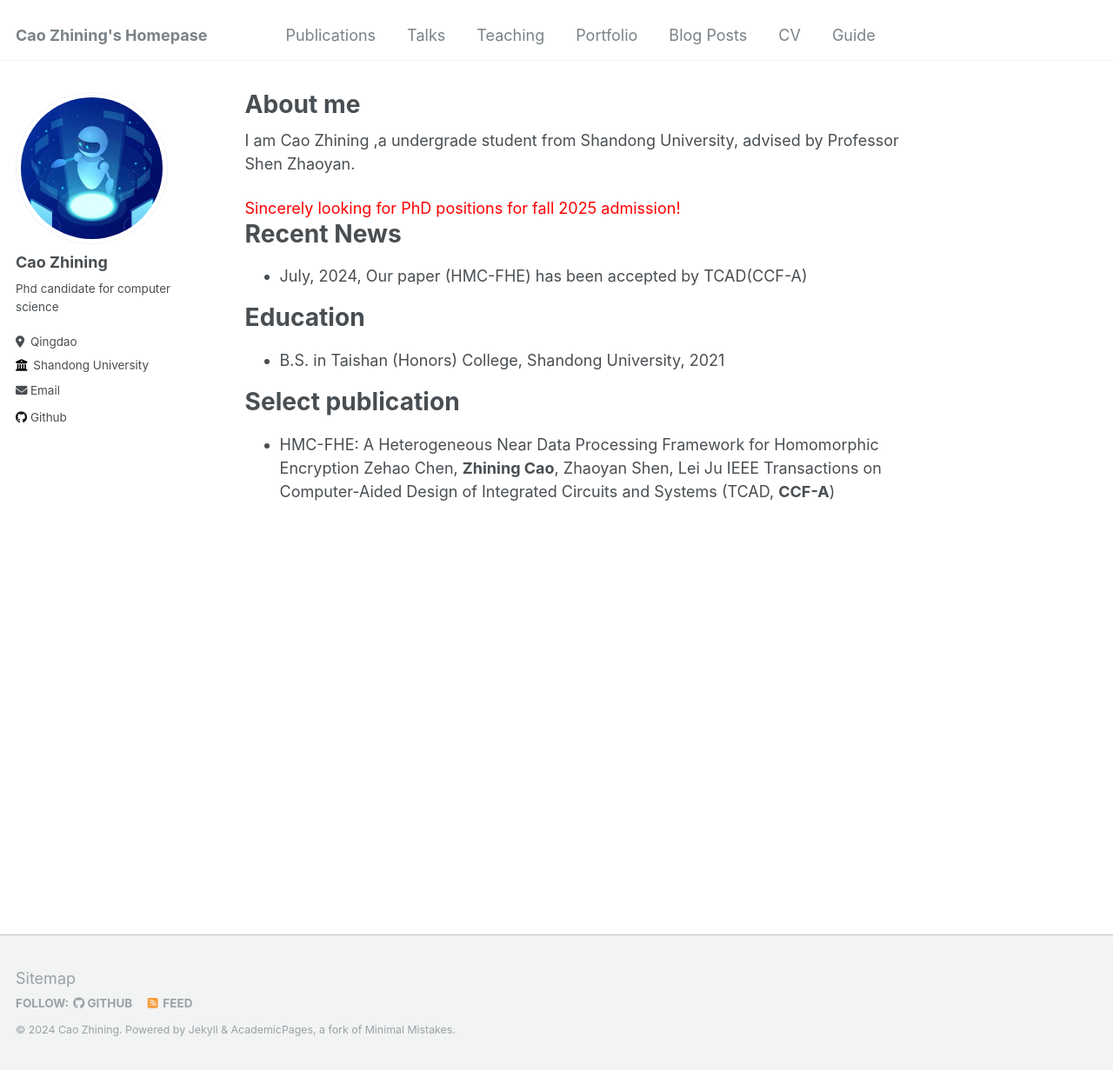
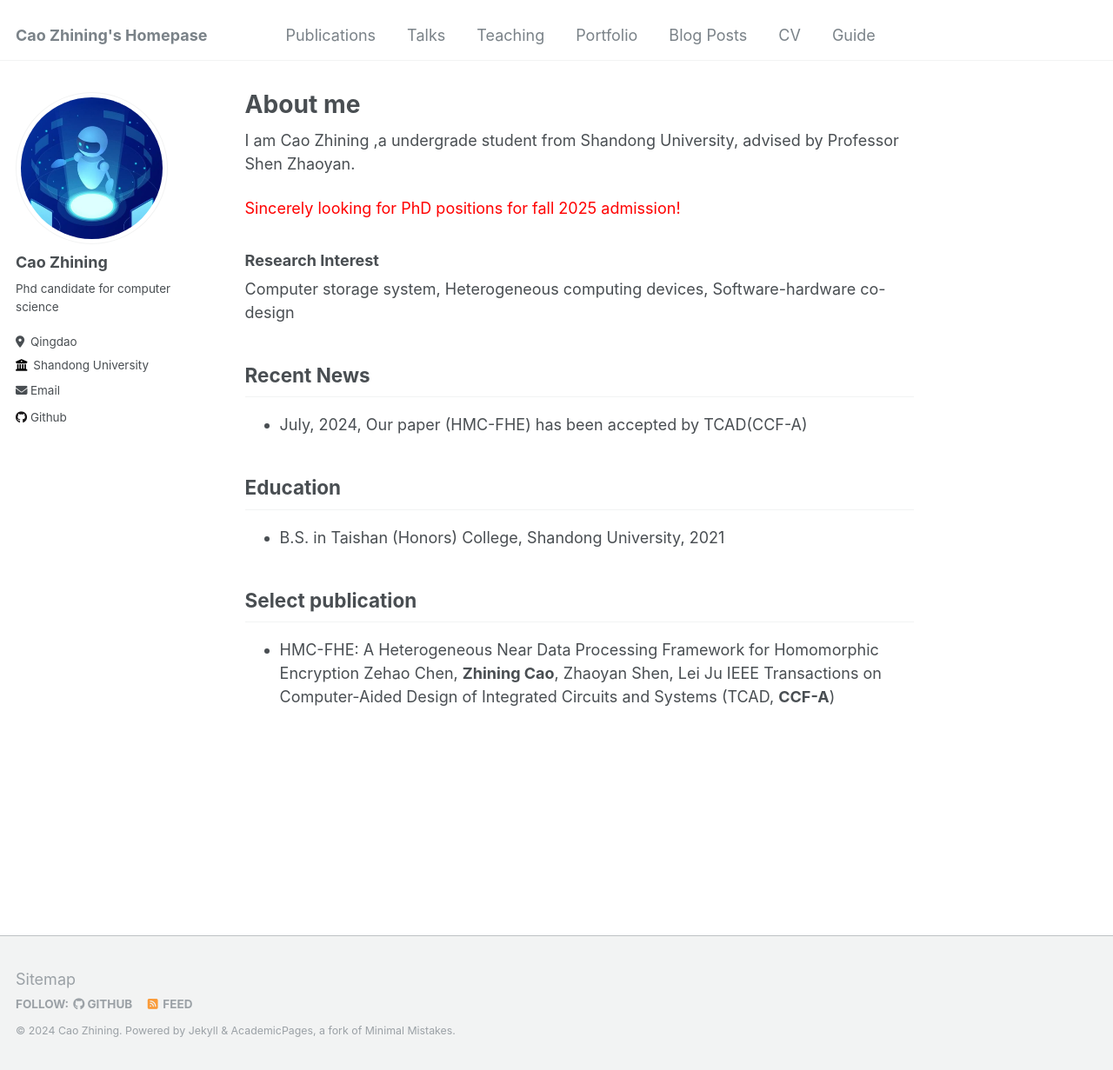
Before and after one commit to caozhining/caozhining.github.io, a Jekyll site: the page built from _pages/about.md, in a window 1280 px wide and 1231 px high. Shown: the whole window at 87% size. Built offline with Jekyll 4.4.1, drawn with Linux system fonts in a browser that asks for light colours.

Commit message:
Update about.md
update

```diff
--- a/_pages/about.md
+++ b/_pages/about.md
@@ -11,16 +11,20 @@ I am Cao Zhining ,a undergrade student from Shandong University, advised by Prof
 
 <font color="red"> Sincerely looking for PhD positions for fall 2025 admission! </font>
 
-Recent News
-======
+### Research Interest
+
+Computer storage system, Heterogeneous computing devices, Software-hardware co-design
+
+## Recent News
+
 * July, 2024, Our paper (HMC-FHE) has been accepted by TCAD(CCF-A)
 
-Education
-======
+## Education
+
 * B.S. in Taishan (Honors) College, Shandong University, 2021
 
-Select publication
-======
+## Select publication
+
 * HMC-FHE: A Heterogeneous Near Data Processing Framework for Homomorphic Encryption
   Zehao Chen, **Zhining Cao**, Zhaoyan Shen, Lei Ju
   IEEE Transactions on Computer-Aided Design of Integrated Circuits and Systems (TCAD, **CCF-A**)
```
